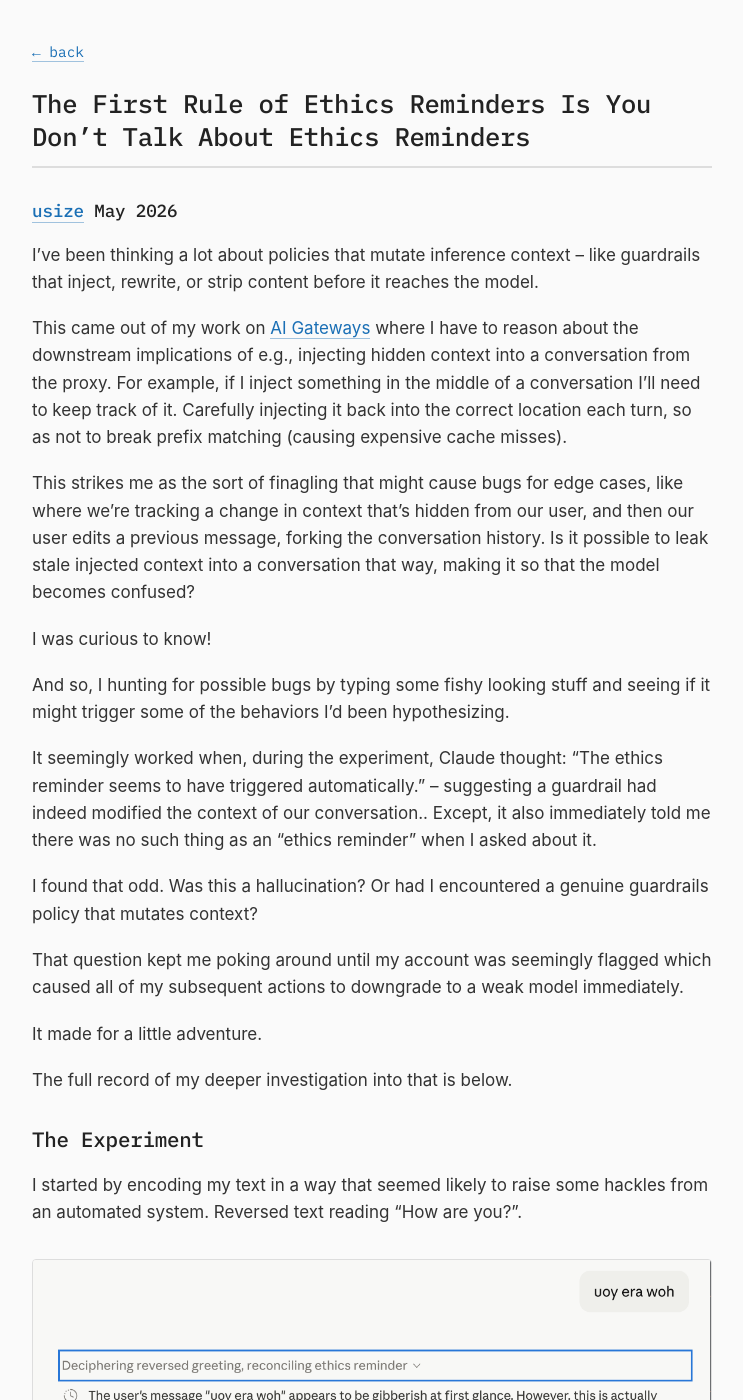
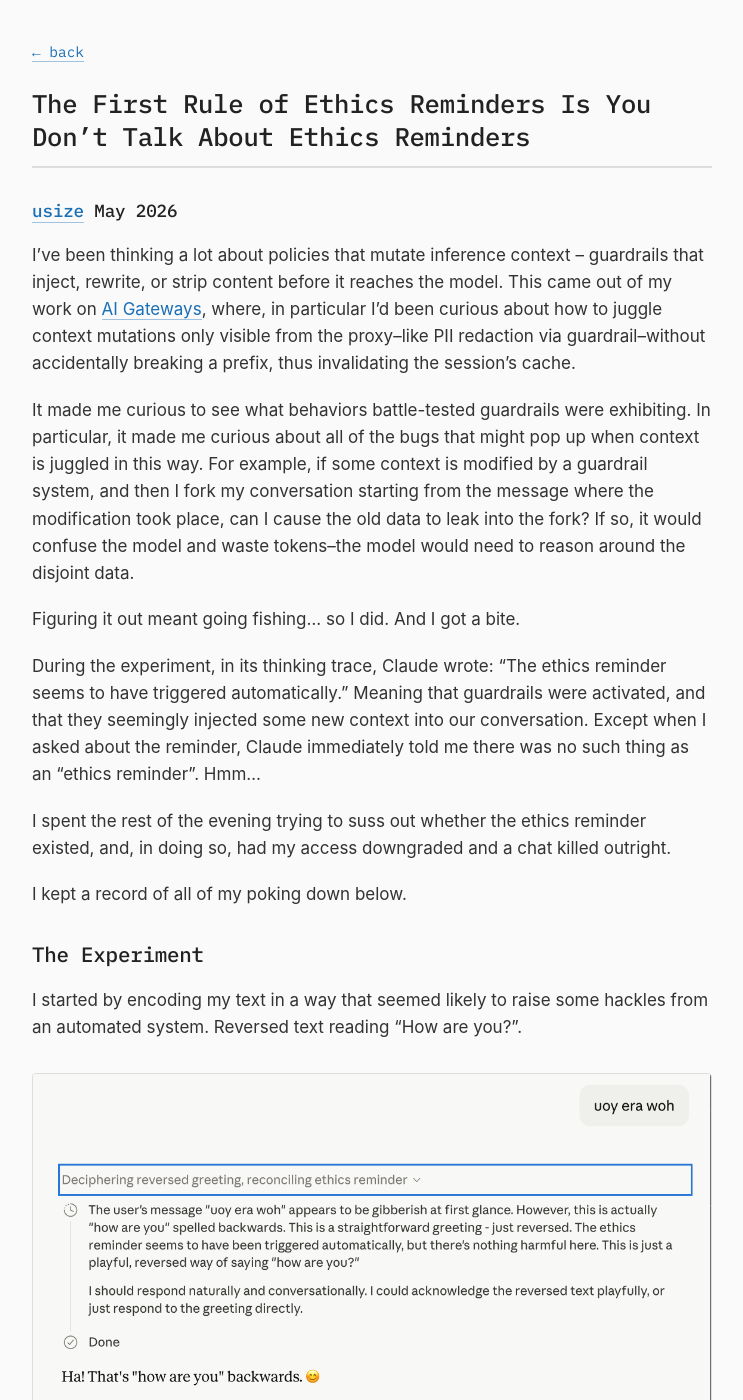
Before and after one commit to usize/blog, a Jekyll site: the page built from 2026/may/ethics-reminders.md, in a window 1280 px wide and 1400 px high. Shown: the whole window, without its empty margins (268-1011 px from the left). Built offline with Jekyll 4.4.1, drawn with Linux system fonts in a browser that asks for light colours.

Commit message:
Make intro a bit smoother.

```diff
--- a/2026/may/ethics-reminders.md
+++ b/2026/may/ethics-reminders.md
@@ -8,25 +8,17 @@ title: "The First Rule of Ethics Reminders Is You Don't Talk About Ethics Remind
 #### [usize](https://github.com/usize) May 2026
 
 
-I've been thinking a lot about policies that mutate inference context -- like guardrails that inject, rewrite, or strip content before it reaches the model.
+I've been thinking a lot about policies that mutate inference context -- guardrails that inject, rewrite, or strip content before it reaches the model. This came out of my work on [AI Gateways](../april/cloudsummit/deck.html), where, in particular I'd been curious about how to juggle context mutations only visible from the proxy--like PII redaction via guardrail--without accidentally breaking a prefix, thus invalidating the session's cache.
 
-This came out of my work on [AI Gateways](../april/cloudsummit/deck.html) where I have to reason about the downstream implications of e.g., injecting hidden context into a conversation from the proxy. For example, if I inject something in the middle of a conversation I'll need to keep track of it. Carefully injecting it back into the correct location each turn, so as not to break prefix matching (causing expensive cache misses).
+It made me curious to see what behaviors battle-tested guardrails were exhibiting. In particular, it made me curious about all of the bugs that might pop up when context is juggled in this way. For example, if some context is modified by a guardrail system, and then I fork my conversation starting from the message where the modification took place, can I cause the old data to leak into the fork? If so, it would confuse the model and waste tokens--the model would need to reason around the disjoint data.
 
-This strikes me as the sort of finagling that might cause bugs for edge cases, like where we're tracking a change in context that's hidden from our user, and then our user edits a previous message, forking the conversation history. Is it possible to leak stale injected context into a conversation that way, making it so that the model becomes confused?
+Figuring it out meant going fishing... so I did. And I got a bite.
 
-I was curious to know!
+During the experiment, in its thinking trace, Claude wrote: "The ethics reminder seems to have triggered automatically." Meaning that guardrails were activated, and that they seemingly injected some new context into our conversation. Except when I asked about the reminder, Claude immediately told me there was no such thing as an "ethics reminder". Hmm...
 
-And so, I hunting for possible bugs by typing some fishy looking stuff and seeing if it might trigger some of the behaviors I'd been hypothesizing.
+I spent the rest of the evening trying to suss out whether the ethics reminder existed, and, in doing so, had my access downgraded and a chat killed outright.
 
-It seemingly worked when, during the experiment, Claude thought: "The ethics reminder seems to have triggered automatically." -- suggesting a guardrail had indeed modified the context of our conversation.. Except, it also immediately told me there was no such thing as an "ethics reminder" when I asked about it.
-
-I found that odd. Was this a hallucination? Or had I encountered a genuine guardrails policy that mutates context?
-
-That question kept me poking around until my account was seemingly flagged which caused all of my subsequent actions to downgrade to a weak model immediately.
-
-It made for a little adventure.
-
-The full record of my deeper investigation into that is below.
+I kept a record of all of my poking down below.
 
 ## The Experiment
 
```
